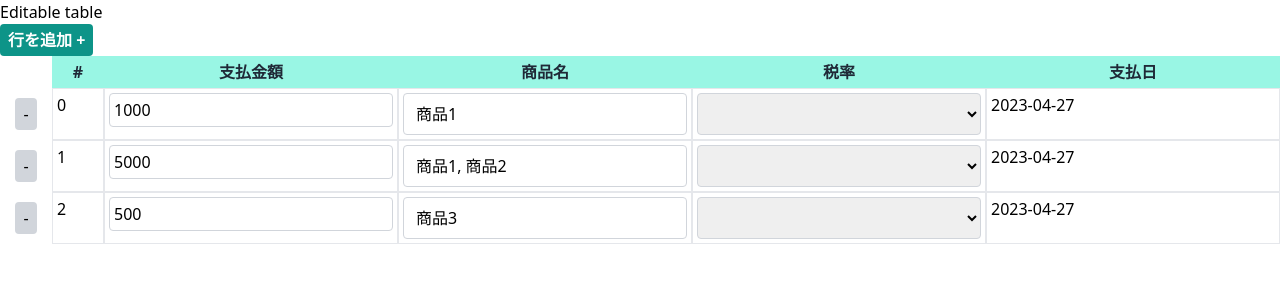
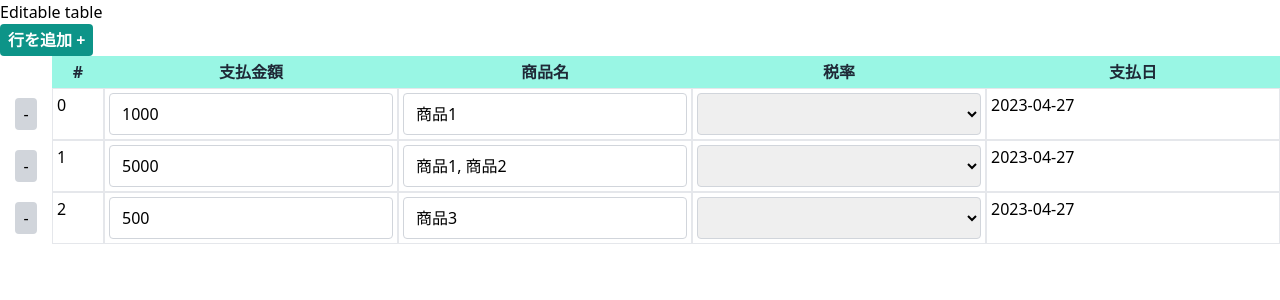
Before and after one commit to simonNozaki/edi-table, a Nuxt app: page / in a window 1280 px wide. Shown: the top 300 px of the page. Built offline with nearby package versions, Linux system fonts and the light colour scheme.

Commit message:
既存コンポーネントのスタイル調整

```diff
--- a/src/components/atoms/NumberInput.vue
+++ b/src/components/atoms/NumberInput.vue
@@ -22,6 +22,6 @@ input[type="number"] {
   -moz-appearance: textfield;
 }
 input {
-  @apply p-1 w-full rounded border border-gray-300 hover:shadow;
+  @apply px-3 py-2 w-full rounded border border-gray-300 hover:shadow;
 }
 </style>
--- a/src/components/atoms/Select.vue
+++ b/src/components/atoms/Select.vue
@@ -36,10 +36,6 @@ const onChange = (e: any) => {
 </template>
 
 <style scoped>
-select, option {
-  @apply w-full;
-}
-
 select {
   @apply rounded border border-gray-300 h-full w-full hover:shadow;
 }
```
